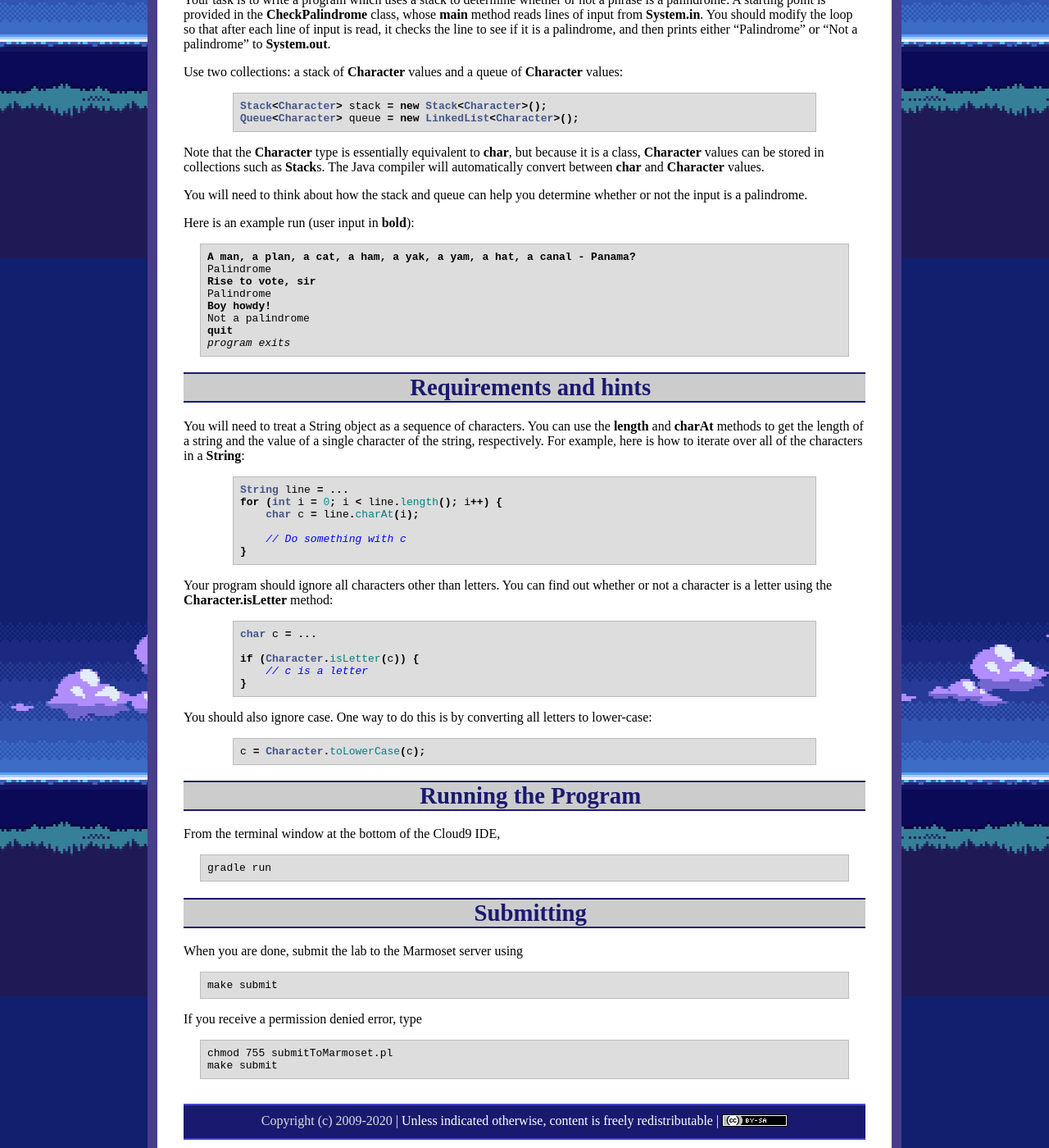
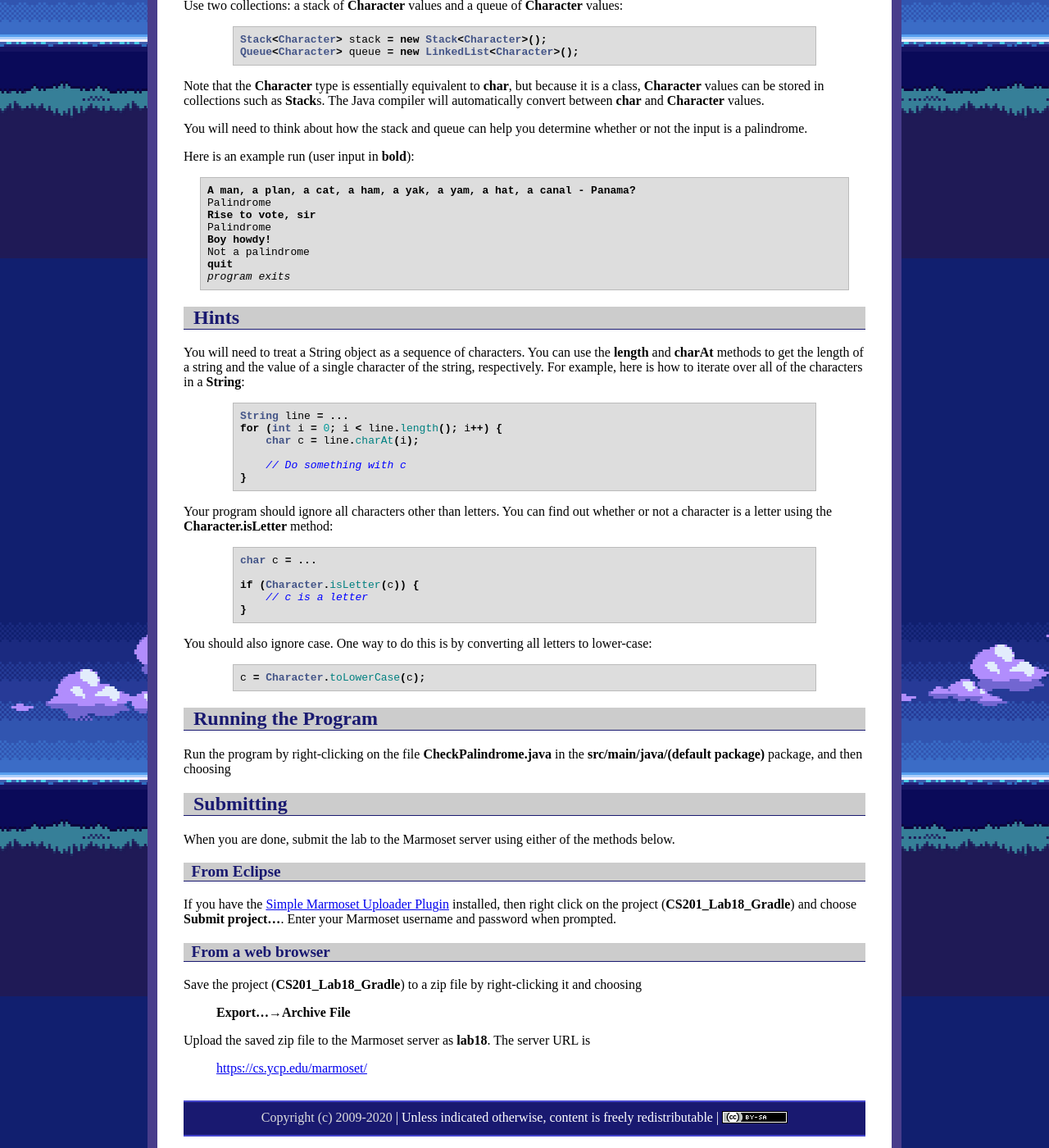
Before and after one commit to ycpcs/cs201-fall2020, a Jekyll site: the page built from labs/lab18.md, in a window 1280 px wide and 1400 px high, scrolled down 585 px. Shown: the whole window at 82% size. Built offline with Jekyll 4.4.1, drawn with Linux system fonts in a browser that asks for light colours; some of the changed text lies outside the part shown.

Commit message:
update lab18
update lab18

```diff
--- a/labs/lab18.md
+++ b/labs/lab18.md
@@ -3,22 +3,15 @@ layout: default
 title: "Lab 18: Palindromes"
 ---
 
-Getting started
-===============
+## Getting Started
 
-Download [CS201\_Lab18\_Gradle.zip](gradle_src/CS201_Lab18_Gradle.zip) (or [CS201\_Lab18.zip](CS201_Lab18.zip)). Extract the zip file and import it into Cloud9 (or Eclipse **File&rarr;Import...&rarr;Gradle&rarr;Existing Gradle Project**.) You should see a project called **CS201\_Lab18\_Gradle** in the package explorer.
+Download [CS201\_Lab18\_Gradle.zip](CS201_Lab18_Gradle.zip). Extract the zip file and import it into Eclipse
 
-In the terminal window at the bottom of the Cloud9 IDE
+> **File&rarr;Import...&rarr;Gradle&rarr;Existing Gradle Project**
 
-    cd ~
-    cd environment/CS201_Lab18_Gradle
+You should see a project called **CS201\_Lab18\_Gradle** in the Package Explorer window.
 
-<!--
-Import [CS201\_Lab18.zip](CS201_Lab18.zip) (**File&rarr;Import...&rarr;General&rarr;Existing Projects into Workspace&rarr;Archive File**). You should see a project called **CS201\_Lab18** in the Package Explorer.
--->
-
-Your Task
-=========
+## Your Task
 
 A phrase is a palindrome when the sequence of the letters in the phrase is the same both forwards an backwards, ignoring space and punctuation. Some examples:
 
@@ -58,8 +51,7 @@ Not a palindrome
 <i>program exits</i>
 </pre>
 
-Requirements and hints
-======================
+## Hints
 
 You will need to treat a String object as a sequence of characters. You can use the **length** and **charAt** methods to get the length of a string and the value of a single character of the string, respectively. For example, here is how to iterate over all of the characters in a **String**:
 
@@ -88,51 +80,24 @@ You should also ignore case. One way to do this is by converting all letters to
 c = Character.toLowerCase(c);
 {% endhighlight %}
 
-Running the Program
-===================
+## Running the Program
 
-From the terminal window at the bottom of the Cloud9 IDE,
+Run the program by right-clicking on the file **CheckPalindrome.java** in the **src/main/java/(default package)** package, and then choosing
 
-    gradle run
-
-Submitting
-==========
-
-When you are done, submit the lab to the Marmoset server using
-
-    make submit
-
-If you receive a permission denied error, type
-
-    chmod 755 submitToMarmoset.pl
-    make submit
-
-<!--
-Running the program
-===================
-
-Run the **CheckPalindrome** class as a Java Application (right-click, **Run As&rarr;Java Application**).
-
-Type in some phrases and make sure that the program can successfully distinguish palindromes from non-palindromes.
-
-Submitting
-==========
+## Submitting
 
 When you are done, submit the lab to the Marmoset server using either of the methods below.
 
-From Eclipse
-------------
+### From Eclipse
 
-If you have the [Simple Marmoset Uploader Plugin](../resources/index.html) installed, select the project (**CS201\_Lab18**) in the package explorer and then press the blue up arrow button in the toolbar. Enter your Marmoset username and password when prompted.
+If you have the [Simple Marmoset Uploader Plugin](../resources.html) installed, then right click on the project (**CS201\_Lab18\_Gradle**) and choose **Submit project...**. Enter your Marmoset username and password when prompted.
 
-From a web browser
-------------------
+### From a web browser
 
-Save the project (**CS201\_Lab18**) to a zip file by right-clicking it and choosing
+Save the project (**CS201\_Lab18\_Gradle**) to a zip file by right-clicking it and choosing
 
 > **Export...&rarr;Archive File**
 
 Upload the saved zip file to the Marmoset server as **lab18**. The server URL is
 
-> <https://cs.ycp.edu/marmoset/>
--->
+> [https://cs.ycp.edu/marmoset/](https://cs.ycp.edu/marmoset/)
```
